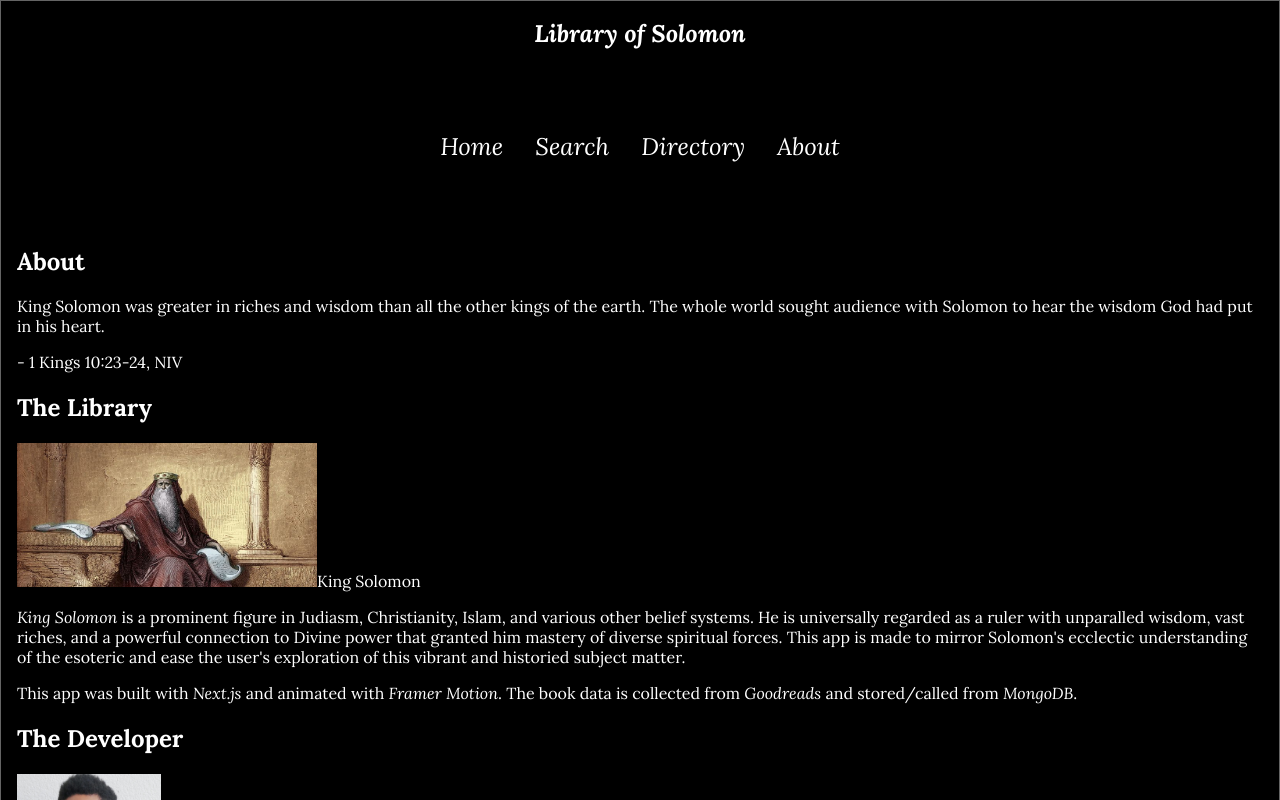
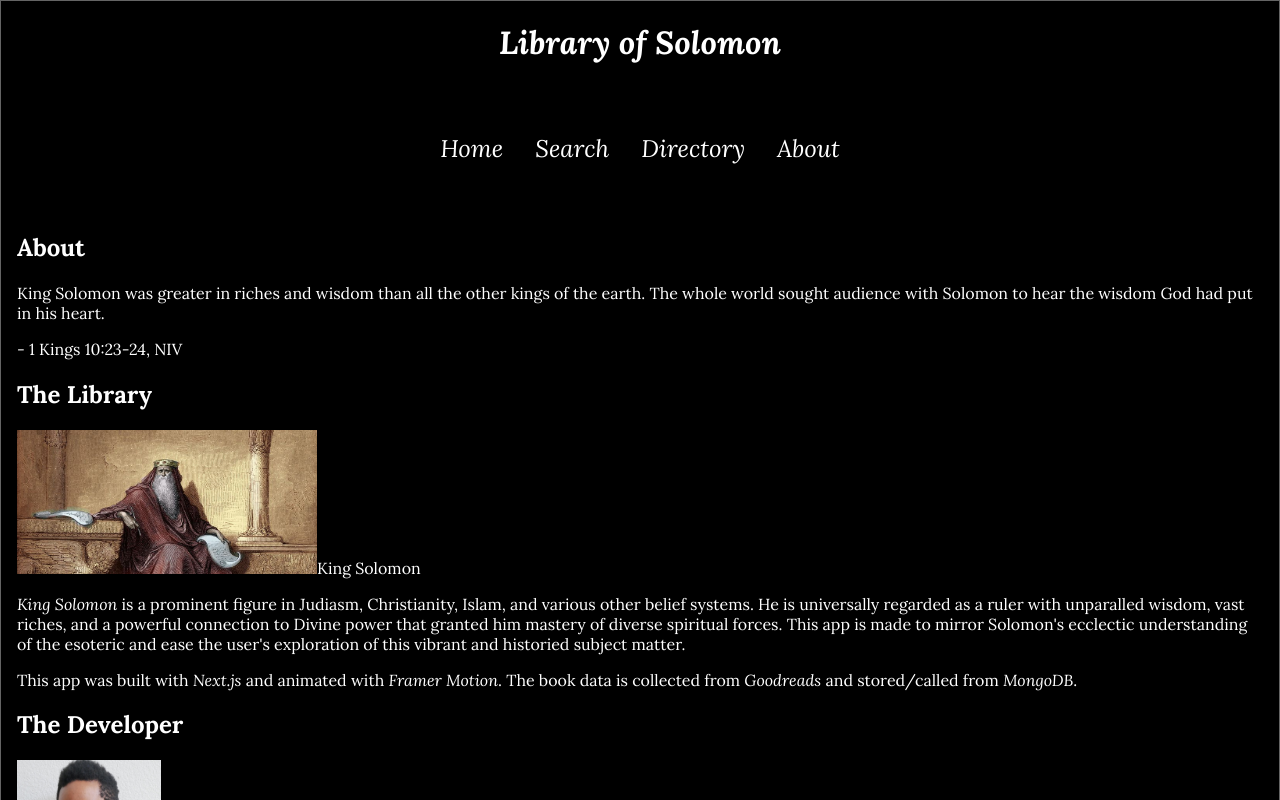
Before and after one commit to LeeGee64/occult-library-sample, a Next.js app: page /about in a window 1280 px wide. Shown: the top 800 px of the page. Built offline with nearby package versions, Linux system fonts and the light colour scheme; a web font is replaced by a local one.

Commit message:
style changes

```diff
--- a/components/layout.js
+++ b/components/layout.js
@@ -29,11 +29,11 @@ export default function Layout({ children, home }) {
           </>
         ) : (
           <>
-            <h2 className={utilStyles.headingLg}>
+            <h1 className={utilStyles.heading2XL}>
               <Link href="/">
                 <a className={utilStyles.colorInherit}>{siteTitle}</a>
               </Link>
-            </h2>
+            </h1>
           </>
         )}
       <nav>
--- a/components/layout.module.css
+++ b/components/layout.module.css
@@ -1,7 +1,6 @@
   .container {
     width: 100%;
     padding: 0 1rem;
-    /* margin: 3rem auto 6rem; */
     border: solid 1px rgb(100,100,100);
     background: black;
   }
@@ -24,7 +23,7 @@
     display: flex;
     flex-direction: row;
     justify-content: center;
-    padding: 2rem;
+    padding: 1rem;
     text-decoration: none;
     list-style: none;
   }
--- a/styles/utils.module.css
+++ b/styles/utils.module.css
@@ -10,7 +10,7 @@
     font-size: 2rem;
     line-height: 1.3;
     font-weight: 800;
-    letter-spacing: -0.05rem;
+    letter-spacing: 0.4rem;
     margin: 1rem 0;
   }
 
```
